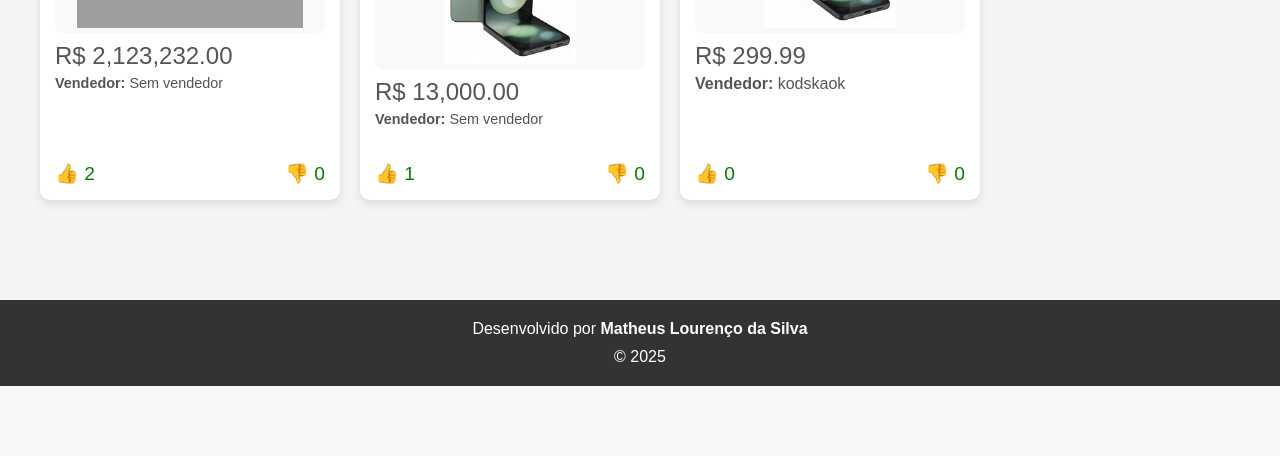
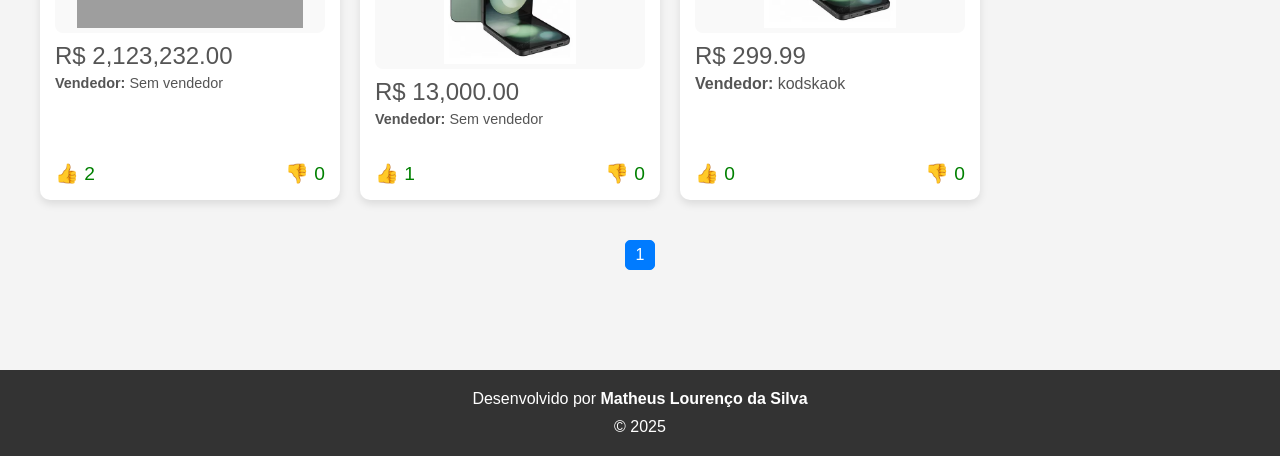
Before and after one commit to MathLouren/fastbuy, a Flask app: page /produtos in a window 1280 px wide. Shown: the part 470-926 px from the top of the page. Before the commit the page ends 856 px from the top, so only its background shows below. Run offline with Flask 3, Linux system fonts and the light colour scheme; data comes from the database, SQL or seed files in the repository; some libraries are stand-ins or nearby versions; grey boxes are pictures that could not be loaded.

```diff
--- a/main.py
+++ b/main.py
@@ -114,37 +114,40 @@ def logout():
 
 @app.route('/produtos')
 def page_produto():
-    termo_busca = request.args.get('q', '').strip()  # Obtém o termo de busca da URL
+    # Obtém o número da página da URL (padrão: 1)
+    pagina = request.args.get('page', 1, type=int)
+
+    # Define a quantidade de produtos por página
+    produtos_por_pagina = 8  # Altere conforme necessário
+
+    # Calcula o offset (deslocamento) para a consulta SQL
+    offset = (pagina - 1) * produtos_por_pagina
 
     cursor = get_db_cursor()
 
-    if termo_busca:
-        query = """
-            SELECT p.id, p.nome_produto, p.descricao, p.preco, p.imagem, u.username,
-            COALESCE(SUM(CASE WHEN l.tipo = 'like' THEN 1 ELSE 0 END), 0) as likes,
-            COALESCE(SUM(CASE WHEN l.tipo = 'dislike' THEN 1 ELSE 0 END), 0) as dislikes
-            FROM produtos p
-            JOIN users u ON p.user_id = u.id
-            LEFT JOIN likes l ON p.id = l.produto_id
-            WHERE p.nome_produto LIKE %s OR p.descricao LIKE %s
-            GROUP BY p.id
-        """
-        cursor.execute(query, (f"%{termo_busca}%", f"%{termo_busca}%"))
-    else:
-        query = """
-            SELECT p.id, p.nome_produto, p.descricao, p.preco, p.imagem, u.username,
-            COALESCE(SUM(CASE WHEN l.tipo = 'like' THEN 1 ELSE 0 END), 0) as likes,
-            COALESCE(SUM(CASE WHEN l.tipo = 'dislike' THEN 1 ELSE 0 END), 0) as dislikes
-            FROM produtos p
-            JOIN users u ON p.user_id = u.id
-            LEFT JOIN likes l ON p.id = l.produto_id
-            GROUP BY p.id
-        """
-        cursor.execute(query)
+    # Consulta SQL para buscar produtos com paginação
+    query = """
+        SELECT p.id, p.nome_produto, p.descricao, p.preco, p.imagem, u.username,
+        COALESCE(SUM(CASE WHEN l.tipo = 'like' THEN 1 ELSE 0 END), 0) as likes,
+        COALESCE(SUM(CASE WHEN l.tipo = 'dislike' THEN 1 ELSE 0 END), 0) as dislikes
+        FROM produtos p
+        JOIN users u ON p.user_id = u.id
+        LEFT JOIN likes l ON p.id = l.produto_id
+        GROUP BY p.id
+        LIMIT %s OFFSET %s
+    """
+    cursor.execute(query, (produtos_por_pagina, offset))
+    itens = cursor.fetchall()
 
-    itens = cursor.fetchall()
+    # Conta o total de produtos para calcular o número total de páginas
+    cursor.execute("SELECT COUNT(*) FROM produtos")
+    total_produtos = cursor.fetchone()[0]
     cursor.close()
-    return render_template("produtos.html", itens=itens)
+
+    # Calcula o número total de páginas
+    total_paginas = (total_produtos + produtos_por_pagina - 1) // produtos_por_pagina
+
+    return render_template("produtos.html", itens=itens, pagina=pagina, total_paginas=total_paginas)
 
 @app.route('/like/<int:produto_id>', methods=['POST'])
 def like(produto_id):
@@ -345,16 +348,13 @@ def page_perfil(username):
 
 @app.route('/buscar', methods=['GET'])
 def buscar_produtos():
-    # Obtém o termo de busca da URL
     termo_busca = request.args.get('q', '').strip()
 
-    # Remove caracteres especiais e divide o termo em palavras-chave
     termo_busca = re.sub(r'[^\w\s]', '', termo_busca)  # Remove caracteres especiais
     palavras_chave = termo_busca.lower().split()  # Divide em palavras e converte para minúsculas
 
     cursor = get_db_cursor()
 
-    # Consulta SQL para buscar produtos com base nas palavras-chave
     query = """
         SELECT p.id, p.nome_produto, p.descricao, p.preco, p.imagem, u.username,
         COALESCE(SUM(CASE WHEN l.tipo = 'like' THEN 1 ELSE 0 END), 0) as likes,
--- a/static/css/style.css
+++ b/static/css/style.css
@@ -217,7 +217,6 @@ width: 100%;
 height: auto;
 border-radius: 10px;
 }
-
 
 table {
 width: 100%;
@@ -923,3 +922,28 @@ margin: auto;
 .btn-comprar:hover {
     background-color: #d35400;
 }
+
+.paginacao {
+    display: flex;
+    justify-content: center;
+    margin: 20px 0;
+}
+
+.botao-paginacao, .pagina-atual {
+    margin: 0 5px;
+    padding: 5px 10px;
+    border: 1px solid #ccc;
+    border-radius: 5px;
+    text-decoration: none;
+    color: #333;
+}
+
+.botao-paginacao:hover {
+    background-color: #f0f0f0;
+}
+
+.pagina-atual {
+    background-color: #007bff;
+    color: white;
+    border-color: #007bff;
+}
--- a/templates/produtos.html
+++ b/templates/produtos.html
@@ -47,4 +47,23 @@
             </article>
         {% endfor %}
     </section>
+
+    <!-- Controles de Paginação -->
+    <div class="paginacao">
+        {% if pagina > 1 %}
+            <a href="{{ url_for('page_produto', page=pagina-1) }}" class="botao-paginacao">Anterior</a>
+        {% endif %}
+
+        {% for p in range(1, total_paginas + 1) %}
+            {% if p == pagina %}
+                <span class="pagina-atual">{{ p }}</span>
+            {% else %}
+                <a href="{{ url_for('page_produto', page=p) }}" class="botao-paginacao">{{ p }}</a>
+            {% endif %}
+        {% endfor %}
+
+        {% if pagina < total_paginas %}
+            <a href="{{ url_for('page_produto', page=pagina+1) }}" class="botao-paginacao">Próximo</a>
+        {% endif %}
+    </div>
 {% endblock %}
```
Also changed, not shown: static/uploads/32fe1e8fc7e51793a5ec7f89abd77a9d.webp (added), static/uploads/36d6a1c55227708b53fb8e70a68ceee5.webp (added), static/uploads/3c01c99d68c41b9280d2a18f8e4d2539.webp (added), static/uploads/44c1c5828f63baf7fd81cd6889ebbdf8.webp (added), static/uploads/5c845e2937090bb2684c143fa6cb33b4.webp (added), static/uploads/a3445e6e8b6f4199b925f2c6a2040e0b.webp (added), static/uploads/ce1e828c71c298e00cf3c770d80bcec5.webp (added), static/uploads/cee23364098a14711c7df0bd10f897ff.webp (added), static/uploads/fritadeira.jpg (added).
